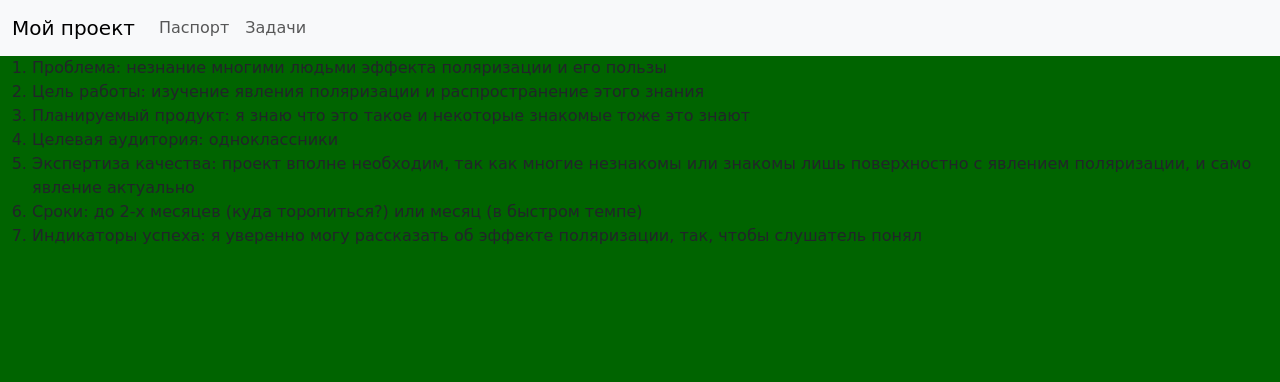
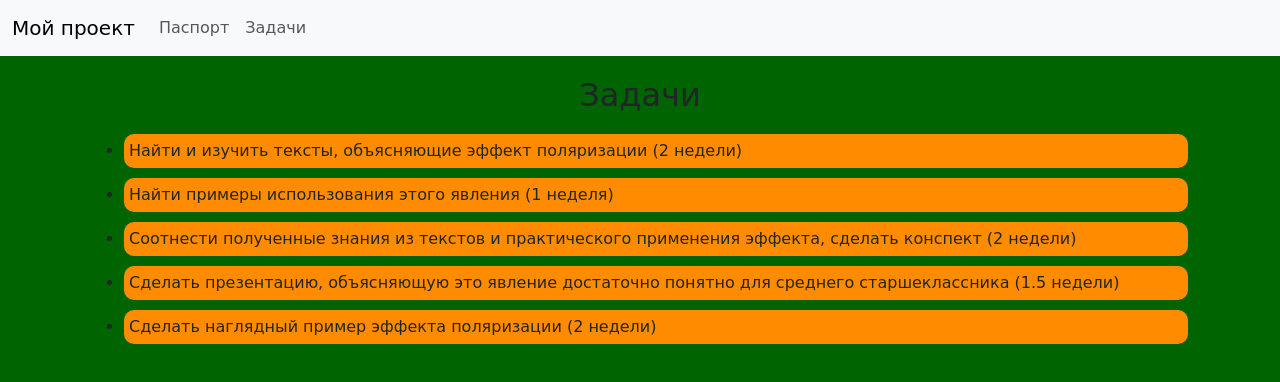
Before and after one commit to IRealySpy/Project-passport, a plain HTML site: page Tasks.html in a window 1280 px wide. Drawn offline with nearby package versions, Linux system fonts and the light colour scheme.

Commit message:
Update Tasks.html

```diff
--- a/Tasks.html
+++ b/Tasks.html
@@ -10,30 +10,31 @@
 <body>
     <nav class="navbar navbar-expand-lg bg-body-tertiary">
         <div class="container-fluid">
-        <a class="navbar-brand" href="#">Мой проект</a>
+        <a class="navbar-brand" href="Project.html">Мой проект</a>
         <button class="navbar-toggler" type="button" data-bs-toggle="collapse" data-bs-target="#navbarNav" aria-controls="navbarNav" aria-expanded="false" aria-label="Toggle navigation">
             <span class="navbar-toggler-icon"></span>
         </button>
         <div class="collapse navbar-collapse" id="navbarNav">
             <ul class="navbar-nav">
                 <li class="nav-item">
-                    <a class="nav-link" href="#">Паспорт</a>
+                    <a class="nav-link" href="Passport.html">Паспорт</a>
                 </li>
                 <li class="nav-item">
-                    <a class="nav-link" href="#">Задачи</a>
+                    <a class="nav-link" href="Tasks.html">Задачи</a>
                 </li>
             </ul>
         </div>
         </div>
     </nav>
-    <ol>
-        <li>Проблема: незнание многими людьми эффекта поляризации и его пользы</li>
-        <li>Цель работы: изучение явления поляризации и распространение этого знания</li>
-        <li>Планируемый продукт: я знаю что это такое и некоторые знакомые тоже это знают</li>
-        <li>Целевая аудитория: одноклассники</li>
-        <li>Экспертиза качества: проект вполне необходим, так как многие незнакомы или знакомы лишь поверхностно с явлением поляризации, и само явление актуально</li>
-        <li>Сроки: до 2-х месяцев (куда торопиться?) или месяц (в быстром темпе)</li>
-        <li>Индикаторы успеха: я уверенно могу рассказать об эффекте поляризации, так, чтобы слушатель понял</li>
-    </ol>
+    <div class="container">
+        <h2>Задачи</h2>
+        <ul>
+            <li class="nac">Найти и изучить тексты, объясняющие эффект поляризации (2 недели)</li>
+            <li class="nac">Найти примеры использования этого явления (1 неделя)</li>
+            <li class="nac">Соотнести полученные знания из текстов и практического применения эффекта, сделать конспект (2 недели)</li>
+            <li class="nac">Сделать презентацию, объясняющую это явление достаточно понятно для среднего старшеклассника (1.5 недели)</li>
+            <li class="nac">Сделать наглядный пример эффекта поляризации (2 недели)</li>
+        </ul>
+    </div>
 </body>
 </html>
```
